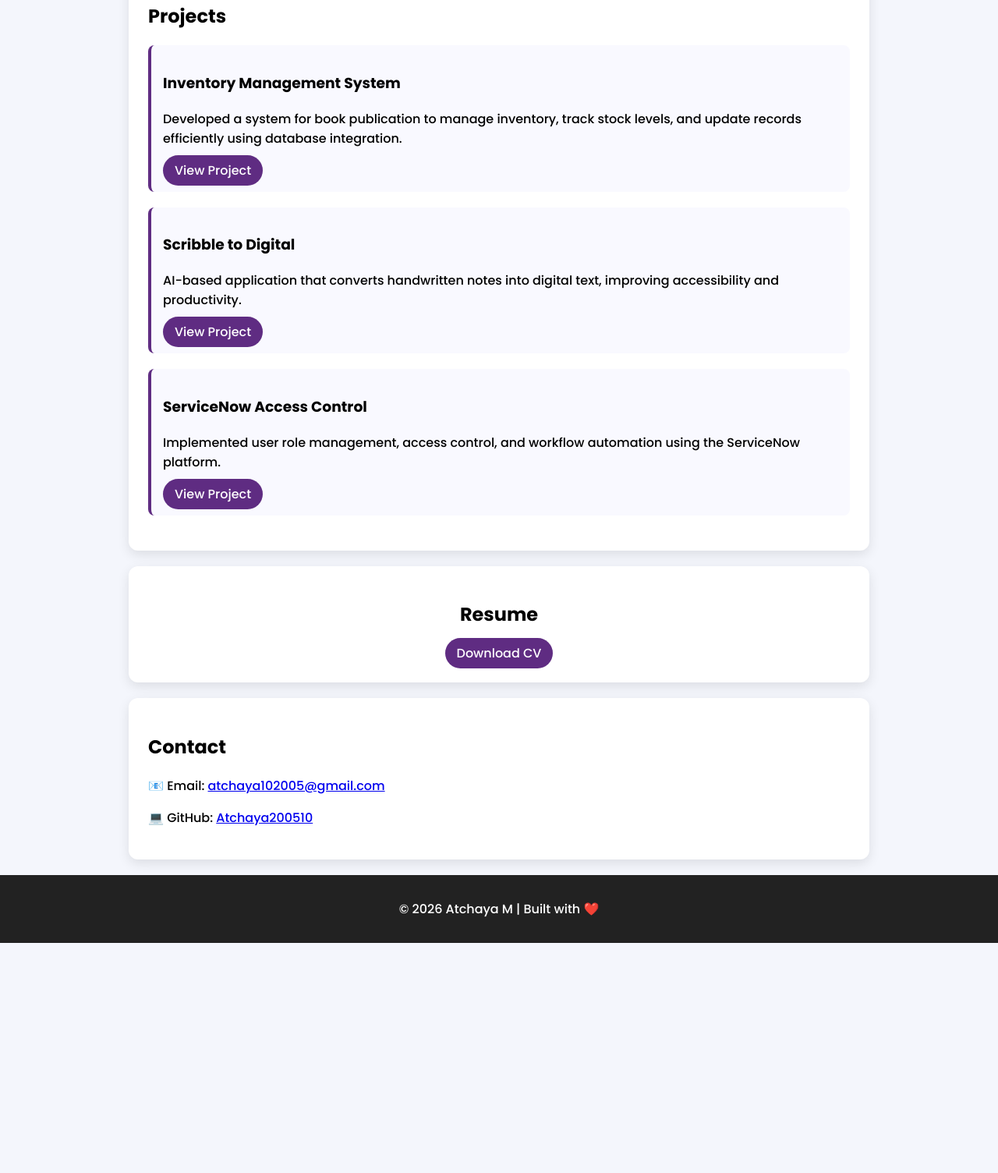
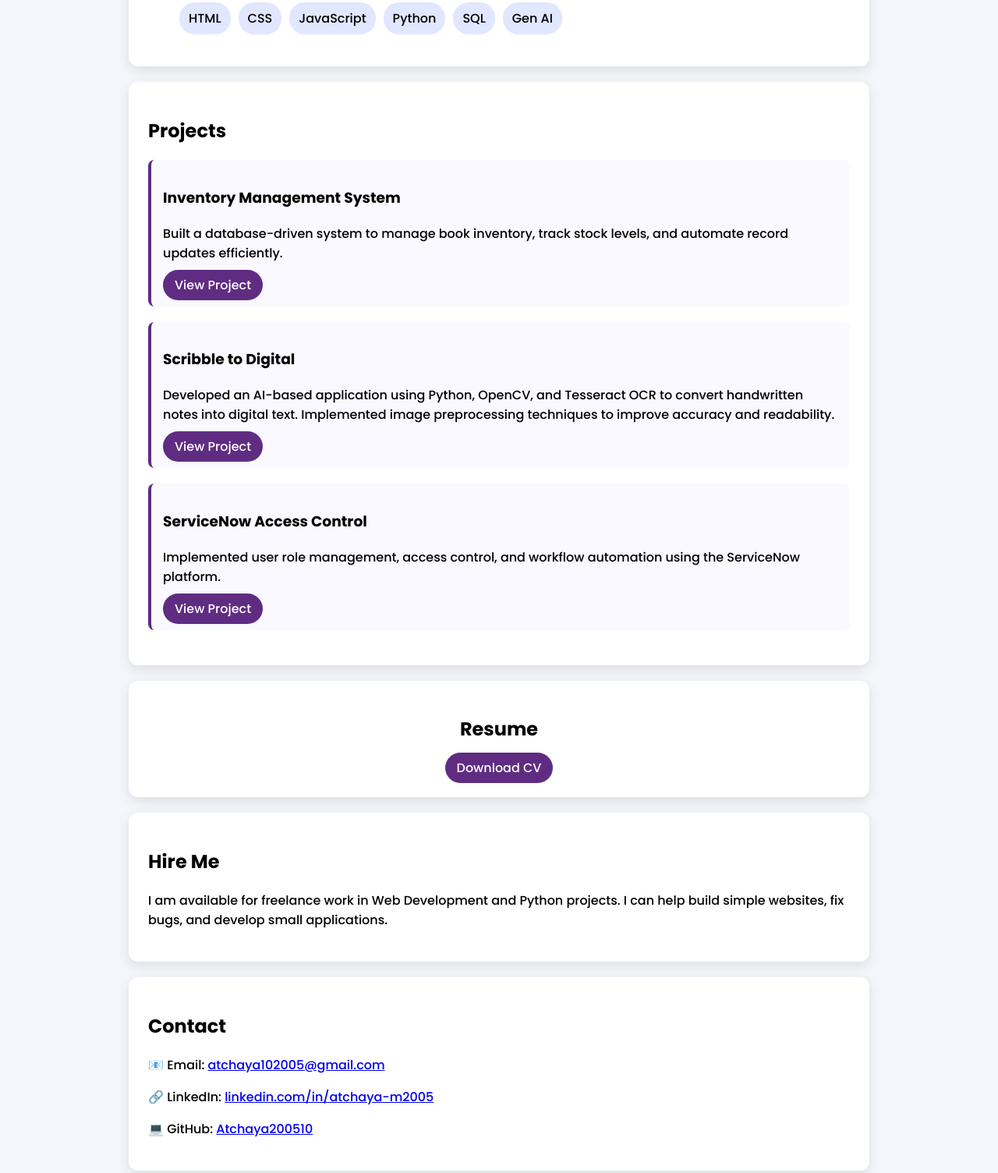
Before and after one commit to Atchaya200510/Digital-Portfolio, a plain HTML site: page index.html in a window 1280 px wide. Shown: the part 944-2448 px from the top of the page at 78% size. Before the commit the page ends 2153 px from the top, so only its background shows below. Drawn offline with Linux system fonts and the light colour scheme.

Commit message:
Revise profile details and add freelance section
Updated personal information and project descriptions for clarity and detail. Added a new section for freelance work availability.

```diff
--- a/index.html
+++ b/index.html
@@ -192,10 +192,10 @@ footer {
 <body>
 
 <header>
-    <img src="c:\Users\atcha\Downloads\image.jpg.png" alt="Atchaya M" class="profile-picture">
+    <img src="image.jpg (2).png" alt="Atchaya M" class="profile-picture">
     <div class="header-content">
         <h1>ATCHAYA M</h1>
-        <p>Web Developer | AI Enthusiast</p>
+        <p>Python Developer | Web Developer | AI Enthusiast</p>
     </div>
 </header>
 
@@ -214,8 +214,9 @@ footer {
     <div class="section-content">
         <h2>About Me</h2>
         <p>
-            I am a Computer Science student passionate about building web applications and AI-based solutions.
-            I enjoy creating simple, user-friendly systems that solve real-world problems.
+           Aspiring Python & Web Developer with a strong interest in building real-world applications.
+           Experienced in developing AI-based solutions like OCR systems and web applications.
+           Passionate about solving problems through clean, user-friendly designs and scalable solutions.
         </p>
     </div>
 </section>
@@ -236,6 +237,7 @@ footer {
             <li>JavaScript</li>
             <li>Python</li>
             <li>SQL</li>
+            <li>Gen AI</li>
         </ul>
     </div>
 </section>
@@ -247,8 +249,7 @@ footer {
         <div class="project">
             <h3>Inventory Management System</h3>
             <p>
-                Developed a system for book publication to manage inventory, track stock levels,
-                and update records efficiently using database integration.
+                Built a database-driven system to manage book inventory, track stock levels, and automate record updates efficiently.
             </p>
             <a href="https://github.com/Atchaya200510/Inventory-Management-System-for-Book-Publication" target="_blank" class="download-button">View Project</a>
         </div>
@@ -256,8 +257,8 @@ footer {
         <div class="project">
             <h3>Scribble to Digital</h3>
             <p>
-                AI-based application that converts handwritten notes into digital text,
-                improving accessibility and productivity.
+               Developed an AI-based application using Python, OpenCV, and Tesseract OCR to convert handwritten notes into digital text.
+               Implemented image preprocessing techniques to improve accuracy and readability.
             </p>
             <a href="https://github.com/Atchaya200510/Scribble-to-digital..git" target="_blank" class="download-button">View Project</a>
         </div>
@@ -281,10 +282,25 @@ footer {
     </div>
 </section>
 
+<section id="hire">
+    <div class="section-content">
+        <h2>Hire Me</h2>
+        <p>
+            I am available for freelance work in Web Development and Python projects.
+            I can help build simple websites, fix bugs, and develop small applications.
+        </p>
+    </div>
+</section>
+
 <section id="contact">
     <div class="section-content">
         <h2>Contact</h2>
         <p>📧 Email: <a href="mailto:atchaya102005@gmail.com">atchaya102005@gmail.com</a></p>
+        <p>🔗 LinkedIn:
+        <a href="https://www.linkedin.com/in/atchaya-m2005/" target="_blank">
+           linkedin.com/in/atchaya-m2005
+        </a>
+        </p>
         <p>💻 GitHub: <a href="https://github.com/Atchaya200510">Atchaya200510</a></p>
     </div>
 </section>
```
